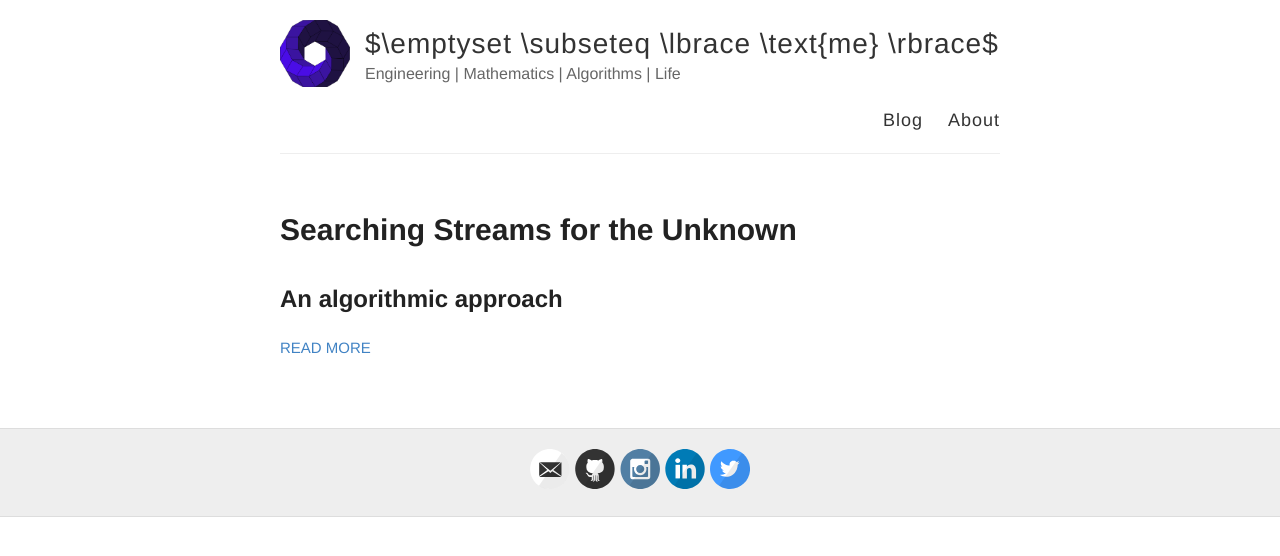
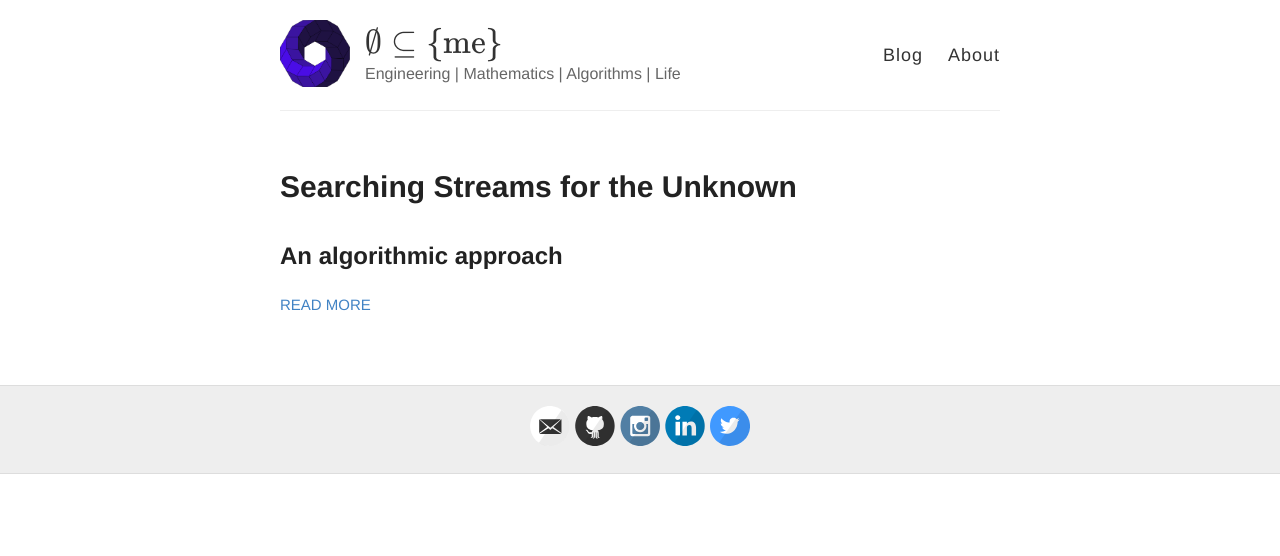
Before and after one commit to choward1491/choward1491.github.io, a Jekyll site: the page built from index.html, in a window 1280 px wide. Shown: the top 556 px of the page. Built offline with Jekyll 4.4.1, drawn with Linux system fonts in a browser that asks for light colours; nearby versions of some CDN libraries.

Commit message:
push some changes.. experimenting.. pages include mathjax by default 4

```diff
--- a/_includes/mathjax.html
+++ b/_includes/mathjax.html
@@ -5,4 +5,8 @@ MathJax = {
   }
 };
 </script>
+<script src="https://polyfill.io/v3/polyfill.min.js?features=es6" async></script>
+<script id="MathJax-script" async src="https://cdn.jsdelivr.net/npm/mathjax@3.0.1/es5/tex-mml-chtml.js" async></script>
+<!--
 <script src="/mathjax/tex-chtml-full.js" type="text/javascript" async></script>
+-->
--- a/_layouts/default.html
+++ b/_layouts/default.html
@@ -13,8 +13,7 @@
     <link rel="alternate" type="application/rss+xml" title="{{ site.browser_name }} - {{ site.description }}" href="{{ site.baseurl }}/feed.xml" />
 
     <!-- Created with Jekyll Now - http://github.com/barryclark/jekyll-now -->
-    <script src="https://polyfill.io/v3/polyfill.min.js?features=es6" async></script>
-    <script id="MathJax-script" async src="https://cdn.jsdelivr.net/npm/mathjax@3.0.1/es5/tex-mml-chtml.js" async></script>
+    {% include mathjax.html %}
   </head>
 
   <body>
```
